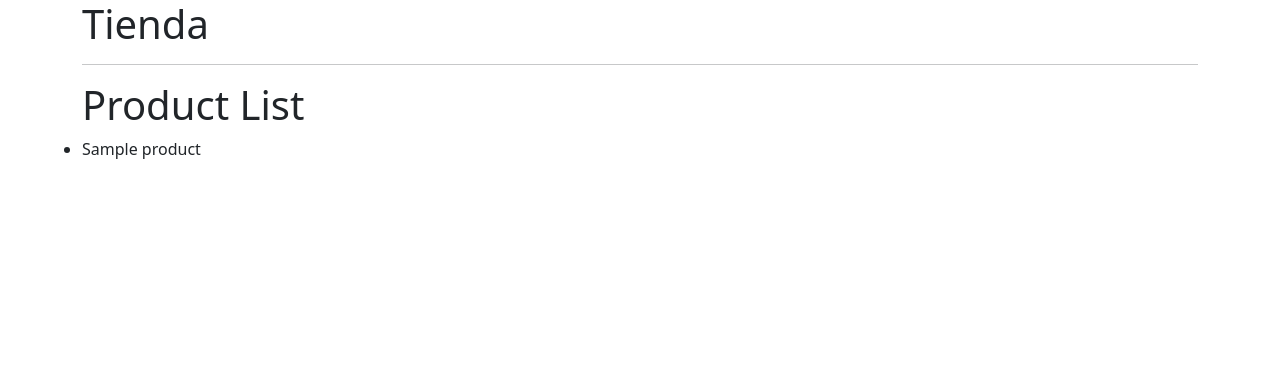
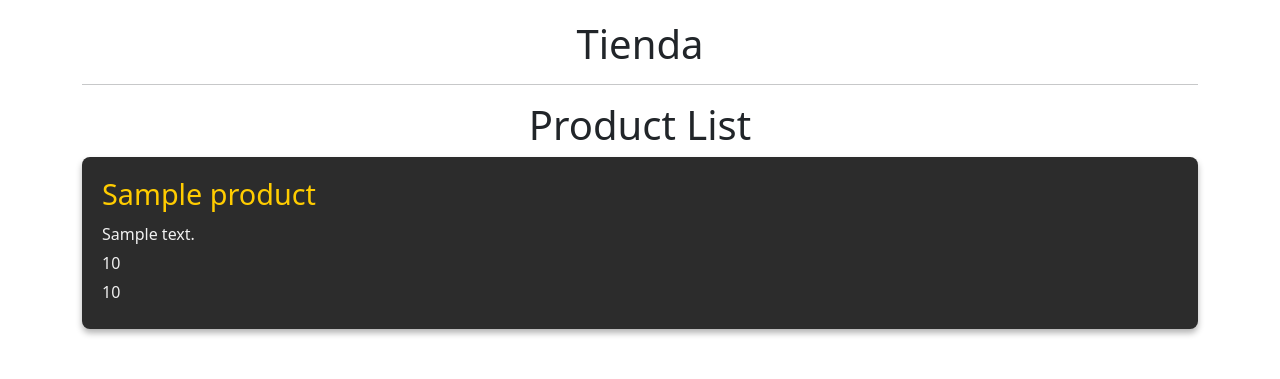
Before and after one commit to JEVizcaya/Web1, a Flask app: page / in a window 1280 px wide. Shown: the top 379 px of the page. Run offline with Flask 3, Linux system fonts and the light colour scheme; tables that the repository leaves empty or names only in its code hold one stand-in row (values such as "Sample post").

Commit message:
lista product mostrada y estilo home

```diff
--- a/app.py
+++ b/app.py
@@ -17,10 +17,18 @@ def home():
     try:
         with conexion.cursor() as cursor:
             #creamos la consulta
-            consulta = "SELECT * FROM product"
+            consulta = "SELECT name, description, stock, price FROM product"
             cursor.execute(consulta)
             resultados = cursor.fetchall()
-            products = [{'name': product[1]} for product in resultados]
+            products = []
+            for row in resultados:
+                product = {
+                    'name': row[0],
+                    'description': row[1],
+                    'stock': row[2],
+                    'price': row[3]
+                }
+                products.append(product)
             return render_template("home.html", products=products)
     except Exception as e:
         print("Ocurrió un error al conectar a la bbdd: ", e)
--- /dev/null
+++ b/static/css/home/style.css
@@ -0,0 +1,82 @@
+/* Reseteo global */
+* {
+    margin: 0;
+    padding: 0;
+    box-sizing: border-box;
+}
+
+/* Estilo para el cuerpo de la página */
+body {
+    font-family: 'Arial', sans-serif;
+    background-color:for;  /* Fondo oscuro */
+    color: #f0f0f0;  /* Texto claro */
+    line-height: 1.6;
+    padding: 20px;
+}
+
+/* Contenedor principal */
+.container {
+    max-width: 1200px;
+    margin: 0 auto;
+}
+
+/* Título de la página */
+h1 {
+    text-align: center;
+    color: #ffcc00;  /* Amarillo brillante */
+    font-size: 3rem;
+    margin-bottom: 20px;
+}
+
+/* Separador horizontal */
+hr {
+    border: 1px solid #444;
+    margin-bottom: 20px;
+}
+
+/* Estilo para la lista de productos */
+ul {
+    list-style-type: none;
+    padding: 0;
+}
+
+ul li {
+    background-color: #2c2c2c;  /* Fondo de los productos */
+    color: #f0f0f0;
+    padding: 20px;
+    border-radius: 8px;
+    margin-bottom: 15px;
+    box-shadow: 0px 4px 6px rgba(0, 0, 0, 0.3);  /* Sombra suave */
+    transition: transform 0.2s ease, box-shadow 0.2s ease;
+}
+
+/* Efecto de hover para los productos */
+ul li:hover {
+    transform: translateY(-5px);  /* Elevación al pasar el ratón */
+    box-shadow: 0px 8px 12px rgba(0, 0, 0, 0.5);  /* Sombra más pronunciada */
+}
+
+/* Título de cada producto */
+ul li h2 {
+    font-size: 1.8rem;
+    color: #ffcc00;  /* Color amarillo para el nombre del producto */
+    margin-bottom: 10px;
+}
+
+/* Descripción del producto */
+ul li p {
+    font-size: 1rem;
+    margin-bottom: 5px;
+}
+
+/* Precio y stock con más énfasis */
+ul li .price,
+ul li .stock {
+    font-weight: bold;
+    font-size: 1.2rem;
+}
+
+/* Estilo para la lista de productos cuando está vacía */
+ul li:empty {
+    display: none;
+}
--- a/templates/home.html
+++ b/templates/home.html
@@ -5,6 +5,7 @@
     <meta charset="UTF-8">
     <meta name="viewport" content="width=device-width, initial-scale=1.0">
     <title>Tienda</title>
+    <link rel="stylesheet" href="{{url_for ('static', filename='css/home/style.css') }}">
     <link href="https://cdn.jsdelivr.net/npm/bootstrap@5.3.3/dist/css/bootstrap.min.css" rel="stylesheet"
         integrity="sha384-QWTKZyjpPEjISv5WaRU9OFeRpok6YctnYmDr5pNlyT2bRjXh0JMhjY6hW+ALEwIH" crossorigin="anonymous">
 </head>
@@ -19,7 +20,11 @@
             <h1>Product List</h1>
             <ul>
                 {% for product in products %}
-                    <li>{{ product.name }}</li>
+                <li>
+                    <h2>{{product.name}}</h2>
+                    <p>{{product.description}}</p>
+                    <p>{{product.price}}</p>
+                    <p>{{product.stock}}</p>
 
                 {% endfor %}
             </ul>
```
